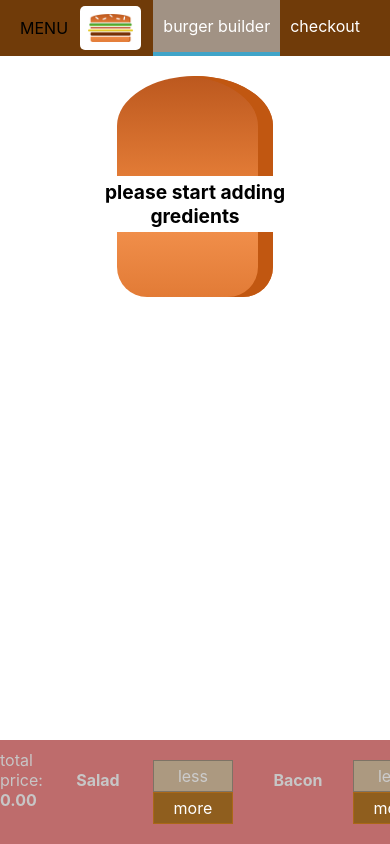
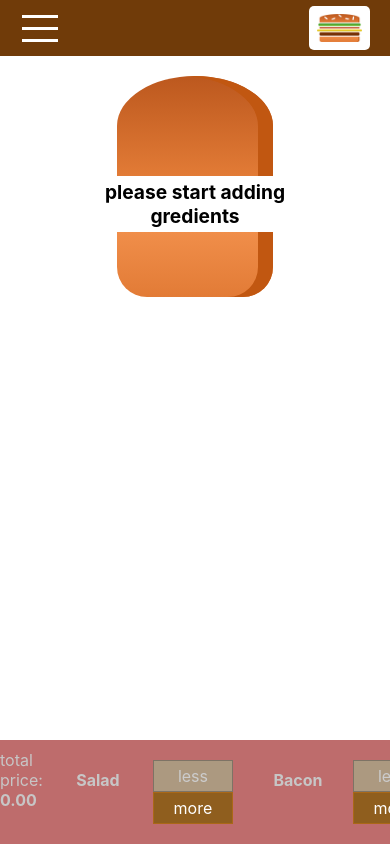
Before and after one commit to alimhmd97/burger, a React app: page / in a window 390 px wide. Built offline with nearby package versions, Linux system fonts and the light colour scheme.

Commit message:
adding responsive-sideDrawer

```diff
--- a/src/components/LayOut/Layout.jsx
+++ b/src/components/LayOut/Layout.jsx
@@ -1,10 +1,20 @@
 import Aux from "../HOC/Auxx";
 import styles from "./LayOut.module.css";
 import ToolBar from "../navigation/toolBar/toolBar";
+import SideDrawer from "../navigation/sideDrawer/sideDrawer";
+import { useState } from "react";
 const Layout = (props) => {
+  const [showSideDrawer, setshowSideD] = useState(false);
+  const sideDrawerCloseHandler = () => {
+    setshowSideD(false);
+  };
+  const sideDrawerOpenHandler = () => {
+    setshowSideD(true);
+  };
   return (
     <Aux>
-      <ToolBar />
+      <ToolBar openSideDrawer={sideDrawerOpenHandler} />
+      <SideDrawer show={showSideDrawer} close={sideDrawerCloseHandler} />
       <div className={styles.LayOut}></div>
       <main>{props.children}</main>
     </Aux>
--- a/src/components/Logo/Logo.module.css
+++ b/src/components/Logo/Logo.module.css
@@ -1,7 +1,7 @@
 .Logo {
   background-color: white;
   padding: 8px;
-  height: 80%;
+  height: 100%;
   box-sizing: border-box;
   border-radius: 5px;
 }
--- a/src/components/Ui/backDrop/backDrop.js
+++ b/src/components/Ui/backDrop/backDrop.js
@@ -1,10 +1,8 @@
 import styels from "./backDrop.module.css";
-const backDrop = ({ show, cancelPurchase }) => {
+const backDrop = ({ show, clicked }) => {
   return (
     <>
-      {show ? (
-        <div className={styels.BackDrop} onClick={cancelPurchase}></div>
-      ) : null}{" "}
+      {show ? <div className={styels.BackDrop} onClick={clicked}></div> : null}{" "}
     </>
   );
 };
--- a/src/components/Ui/modal/modal.js
+++ b/src/components/Ui/modal/modal.js
@@ -5,7 +5,7 @@
 function modal(props) {
   return (
     <Aux>
-      <BackDrop show={props.show} cancelPurchase={props.cancelPurchase} />
+      <BackDrop show={props.show} clicked={props.cancelPurchase} />
       <div
         className={styles.Modal}
         style={{
--- a/src/components/navigation/navigationItems/navigationItem.module.css
+++ b/src/components/navigation/navigationItems/navigationItem.module.css
@@ -7,17 +7,34 @@
 }
 .NavigationItem a {
   text-decoration: none;
-  color: white;
+  color: #8f5c2c;
   height: 100%;
   padding: 16px 10px;
   border-bottom: 4px solid transparent;
   box-sizing: border-box;
   display: block;
 }
-.NavigationItem a :hover,
-.NavigationItem a :active,
-.NavigationItem .active {
-  background-color: #a19284;
-  border-bottom: 4px solid #40a4c8;
-  color: white;
+.NavigationItem a:hover,
+.NavigationItem a:active,
+.NavigationItem a.active {
+  color: #40a4c8;
 }
+@media (min-width: 500px) {
+  .NavigationItem {
+    margin: 10px 0;
+    display: block;
+  }
+  .NavigationItem a {
+    height: 100%;
+    padding: 16px 10px;
+    color: #8f5c2c;
+  }
+  .NavigationItem a:hover,
+  .NavigationItem a:active,
+  .NavigationItem a.active {
+    background-color: #8f5c2c;
+    border-bottom: 4px solid #40a4c8;
+
+    color: white;
+  }
+}
--- a/src/components/navigation/navigationItems/navigationItems.module.css
+++ b/src/components/navigation/navigationItems/navigationItems.module.css
@@ -3,6 +3,13 @@
   padding: 0;
   height: 100%;
   list-style: none;
-  display: flex;
+  display: block;
   align-items: center;
+  flex-flow: column;
 }
+@media (min-width: 500px) {
+  .NavigationItems {
+    display: flex;
+    flex-flow: row;
+  }
+}
--- /dev/null
+++ b/src/components/navigation/sideDrawer/sideDrawer.js
@@ -0,0 +1,26 @@
+import Logo from "../../Logo/logo";
+import NavigationItems from "../navigationItems/navigationItems";
+import styles from "./sideDrawer.module.css";
+import Aux from "../../HOC/Auxx";
+import BackDrop from "../../Ui/backDrop/backDrop";
+function sideDrawer({ show, close }) {
+  let classes = [styles.SideDrawer, styles.Close];
+  if (show) {
+    classes = [styles.SideDrawer, styles.Open];
+  }
+  return (
+    <Aux className={show ? styles.Open : styles.Close}>
+      <BackDrop show={show} clicked={close} />
+      <div className={classes.join(" ")}>
+        <div className={styles.Logo}>
+          <Logo />
+        </div>
+        <nav>
+          <NavigationItems />
+        </nav>
+      </div>
+    </Aux>
+  );
+}
+
+export default sideDrawer;
--- /dev/null
+++ b/src/components/navigation/sideDrawer/sideDrawer.module.css
@@ -0,0 +1,27 @@
+.SideDrawer {
+  position: fixed;
+  width: 70%;
+  height: 100%;
+  left: 0;
+  top: 0;
+  z-index: 200;
+  background-color: white;
+  padding: 16px 32px;
+  box-sizing: border-box;
+  transition: transform 0.3s ease-out;
+}
+@media (min-width: 500px) {
+  .SideDrawer {
+    display: none;
+  }
+}
+.Open {
+  transform: translateX(0);
+}
+.Close {
+  transform: translateX(-100%);
+}
+.Logo {
+  margin-bottom: 32px;
+  height: 11%;
+}
--- a/src/components/navigation/toolBar/toolBar.js
+++ b/src/components/navigation/toolBar/toolBar.js
@@ -1,14 +1,20 @@
 import styles from "./toolBar.module.css";
 import Logo from "../../Logo/logo";
 import NavigationItems from "../navigationItems/navigationItems";
-function toolBar() {
+function toolBar({ openSideDrawer }) {
   return (
     <header className={styles.ToolBar}>
-      <div>MENU</div>
+      <div className={styles.DrawerToggle} onClick={openSideDrawer}>
+        <div></div>
+        <div></div>
+        <div></div>
+      </div>
+      <div className={styles.Logo}>
+        {" "}
+        <Logo />
+      </div>
 
-      <Logo />
-
-      <nav>
+      <nav className={styles.DeskTopOnly}>
         <NavigationItems />
       </nav>
     </header>
--- a/src/components/navigation/toolBar/toolBar.module.css
+++ b/src/components/navigation/toolBar/toolBar.module.css
@@ -15,3 +15,34 @@
 .ToolBar nav {
   height: 100%;
 }
+.Logo {
+  height: 80%;
+}
+@media (max-width: 499px) {
+  .DeskTopOnly {
+    display: none;
+  }
+}
+.DrawerToggle {
+  width: 40px;
+  height: 100%;
+  display: flex;
+  flex-flow: column;
+  justify-content: space-around;
+  align-items: center;
+  padding: 10px 0;
+  box-sizing: border-box;
+  cursor: pointer;
+}
+
+.DrawerToggle div {
+  width: 90%;
+  height: 3px;
+  background-color: white;
+}
+
+@media (min-width: 500px) {
+  .DrawerToggle {
+    display: none;
+  }
+}
```
